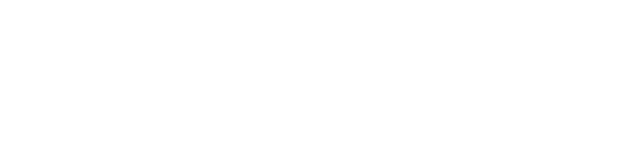
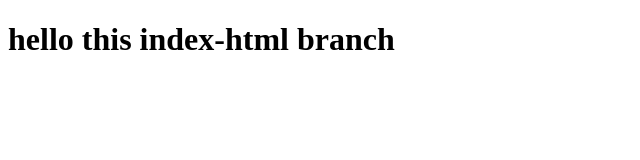
Before and after one commit to Star1xDev/just-testing, a plain HTML site: page index.html in a window 1280 px wide. Shown: the whole page, without its empty margins (0-640 px from the left). Drawn offline with Linux system fonts and the light colour scheme.

```diff
--- a/index.html
+++ b/index.html
@@ -6,6 +6,6 @@
   <title>just testing</title>
 </head>
 <body>
-
+  <h1>hello this index-html branch</h1>
 </body>
 </html>
```
Also changed, not shown: styles.css (added).
